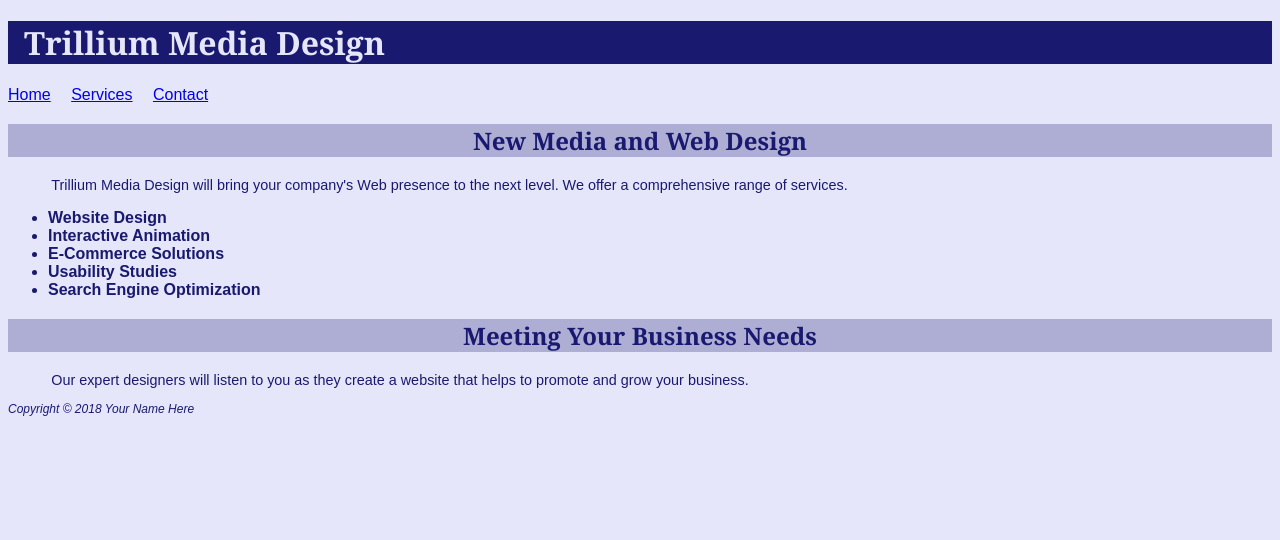
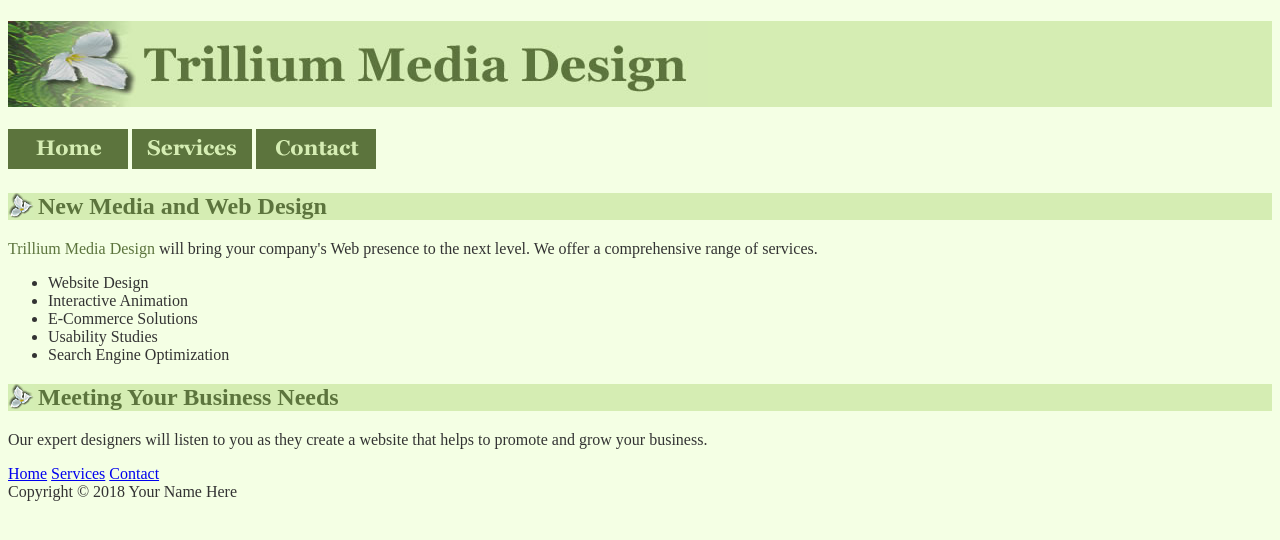
Before and after one commit to Techycubes/4.9, a plain HTML site: page index.html in a window 1280 px wide. Drawn offline with Linux system fonts and the light colour scheme.

Commit message:
Update index.html

```diff
--- a/index.html
+++ b/index.html
@@ -4,40 +4,37 @@
 <title>Trillium Media Design</title>
 <meta charset="utf-8">
 <style>
-body { background-color:#E6E6FA;
-       color:#191970;
-       font-family:Arial, Verdana, sans-serif;
+body { background-color:#f4ffe4;
+       color:#333333; background: url(trilliumfoot.gif) no repeat right bottom url(trilliumgradient.png);
 }
-header { background-color:#191970;
-       color:#E6E6FA;
-       font-family:Georgia, "Times New Roman", serif;
-	   text-indent: 1em;
+h1 { background-color:#d5edb3;
+     color:#5c743d;
+	 height:86px;
 }
-nav { word-spacing: 1em; }
-h2 { background-color:#AEAED4;
-     color:#191970;
-     font-family:Georgia, "Times New Roman", serif;
-	 text-align: center;
+h2 { background-color:#d5edb3;
+     color:#5c743d;
+	 background-image: url(trilliumbg.gif);
+     background-repeat: no-repeat;
+	 padding-left: 30px;
+
 }
-p { font-size:.90em;
-    text-indent: 3em;
-}
-ul {font-weight:bold;
-}
-footer { font-style: italic;
-         font-size: .75em;
+.companyname { color: #5c743d;
 }
 </style>
 </head>
 <body>
 <header>
- <h1>Trillium Media Design</h1>
+ <h1><img src="trilliumbanner.jpg" alt="Trillium Media Design" width="700"
+height="86"></h1>
 </header>
- <nav><a href="index.html">Home</a> <a href="services.html">Services</a> <a href="contact.html">Contact</a></nav>
- <main>
+<nav>
+<a href="index.html"><img src="home.gif" alt="Home" width="120" height="40"></a>
+<a href="services.html"><img src="services.gif" alt="Services" width="120" height="40"></a>
+<a href="contact.html"><img src="contact.gif" alt="Contact" width="120" height="40"></a>
+</nav>
  <h2>New Media and Web Design</h2>
- <p>Trillium Media Design will bring your company&#39;s Web presence to the next level. We offer a comprehensive range of services. </p>
-  <ul>
+ <p><span class="companyname">Trillium Media Design</span> will bring your company&#39;s Web presence to the next level. We offer a comprehensive range of services.  </p>
+<ul>
     <li>Website Design</li>
     <li>Interactive Animation</li>
     <li>E-Commerce Solutions</li>
@@ -46,8 +43,12 @@ footer { font-style: italic;
   </ul>
   <h2>Meeting Your Business Needs</h2>
   <p>Our expert designers will listen to you as they create a website that helps to promote and grow your business.</p>
-  </main>
 <footer>
+<nav>
+<a href="index.html">Home</a>
+<a href="services.html">Services</a>
+<a href="contact.html">Contact</a>
+</nav>
 Copyright &copy; 2018 Your Name Here
 </footer>
 </body>
```
